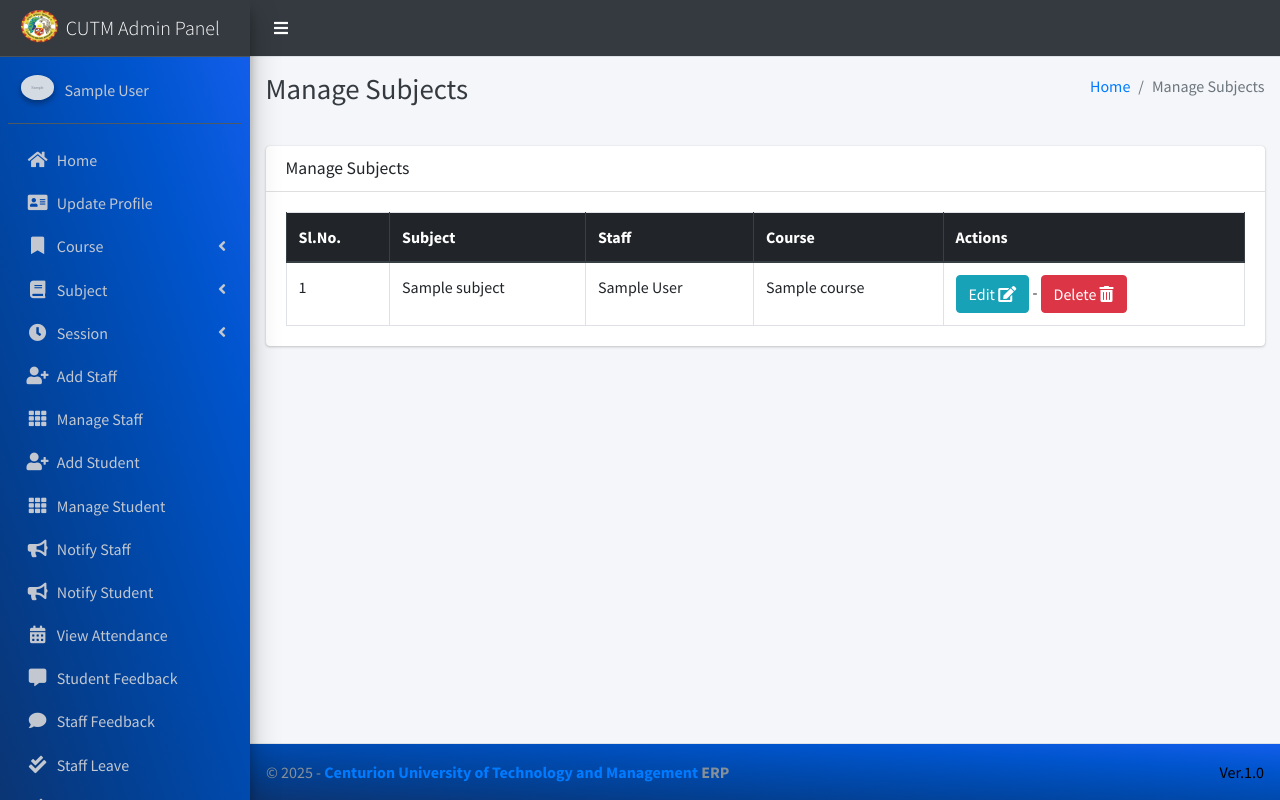
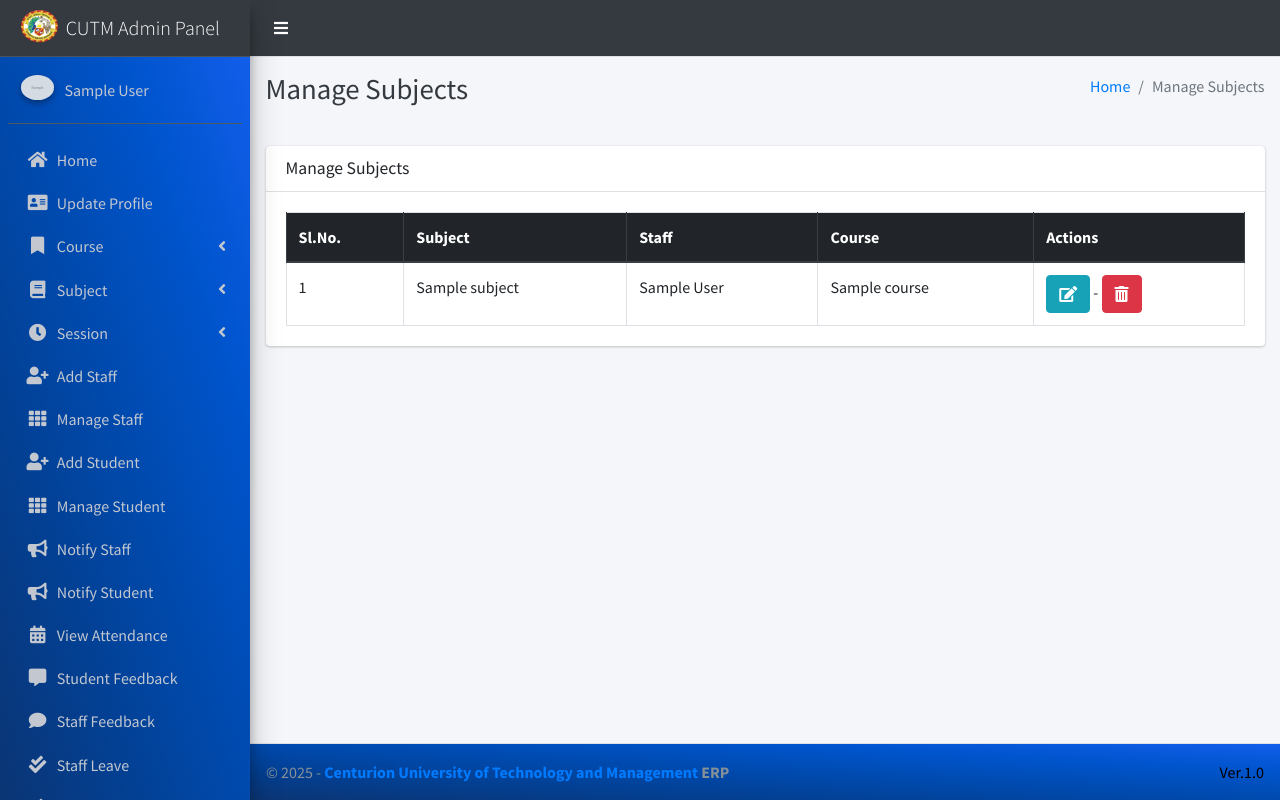
Before and after one commit to KiranKumarMalik/College-ERP, a Django app: page /subject/manage/ in a window 1280 px wide. Run offline with Django 3.2, Linux system fonts and the light colour scheme; a user stored in the database is signed in; tables that the repository leaves empty hold one stand-in row (values such as "Sample post"); grey boxes marked "Sample" are stand-in pictures; some libraries are stand-ins or nearby versions.

Commit message:
change in button name

```diff
--- a/main_app/templates/hod_template/manage_subject.html
+++ b/main_app/templates/hod_template/manage_subject.html
@@ -32,8 +32,8 @@
                                     <td>{{subject.staff.admin}}</td>
                                     <td>{{subject.course.name}}</td>
                                     <td>
-                                        <a href="{% url 'edit_subject' subject.id %}" class="btn btn-info">Edit <i class="fas fa-edit"></i></a> -
-                                        <a href="{% url 'delete_subject' subject.id %}" onclick="return confirm('Are you sure you want to delete this ?')" class="btn btn-danger">Delete <i class="fas fa-trash-alt"></i></a>
+                                        <a href="{% url 'edit_subject' subject.id %}" class="btn btn-info"><i class="fas fa-edit"></i></a> -
+                                        <a href="{% url 'delete_subject' subject.id %}" onclick="return confirm('Are you sure you want to delete this ?')" class="btn btn-danger"><i class="fas fa-trash-alt"></i></a>
                                     </td>
                                 </tr>
                                 {% endfor %}
```
